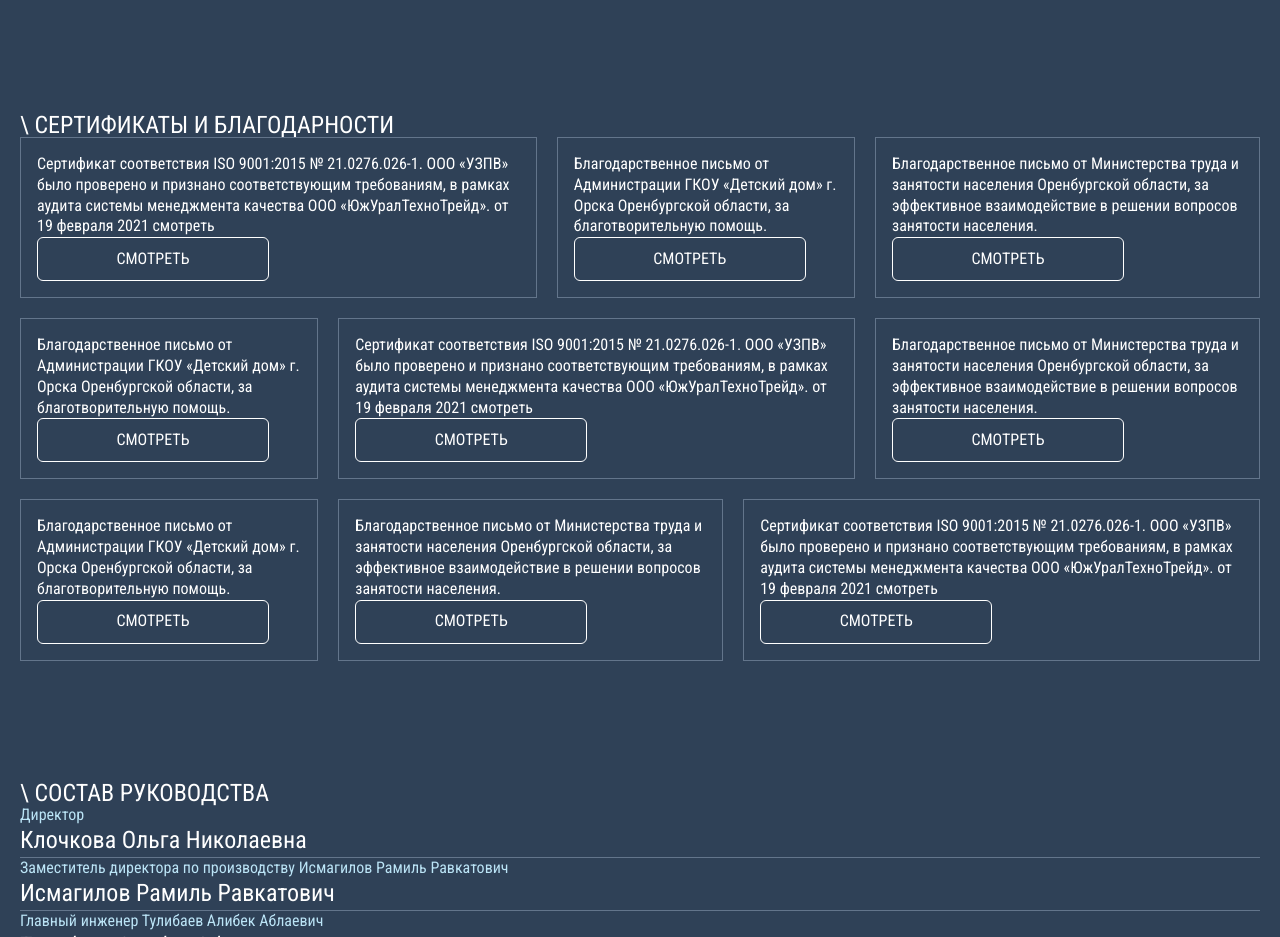
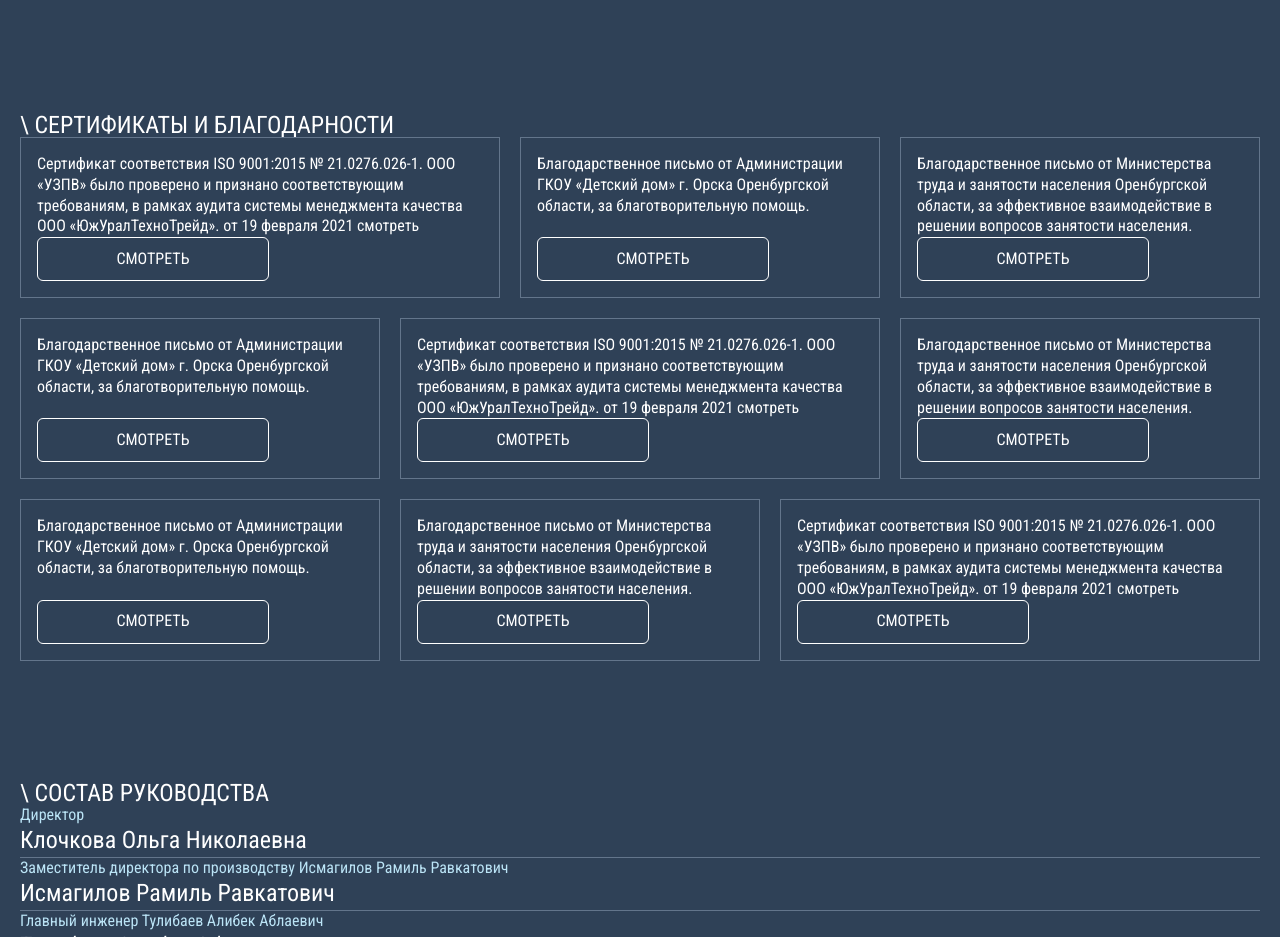
Before and after one commit to masterng56/uzpv, a plain HTML site: page build/index.html in a window 1280 px wide. Shown: the part 1820-2757 px from the top of the page. Drawn offline with Linux system fonts and the light colour scheme.

Commit message:
sertificates ready

```diff
--- a/src/scss/blocks/certificates.scss
+++ b/src/scss/blocks/certificates.scss
@@ -5,8 +5,21 @@
 }
 
 .certificates_row {
-  display: flex;
+  display: grid;
+  grid-template-rows: repeat(3 1fr);
   column-gap: 20px;
+}
+
+.certificates_row:nth-child(1) {
+  grid-template-columns: 2fr 1.5fr 1.5fr;
+}
+
+.certificates_row:nth-child(2) {
+  grid-template-columns: 1.5fr 2fr 1.5fr;
+}
+
+.certificates_row:nth-child(3) {
+  grid-template-columns: 1.5fr 1.5fr 2fr;
 }
 
 .certificates_item {
@@ -15,3 +28,9 @@
   padding: 16px;
   border: 1px solid var(--disabled);
 }
+
+.certificates .btn {
+
+  // align-self: flex-end;
+  margin-top: auto;
+}
```
Also changed, not shown: build/index.html (+5 -3 lines), src/html/blocks/certificates.html (+5 -3 lines), build/css/main.css.
